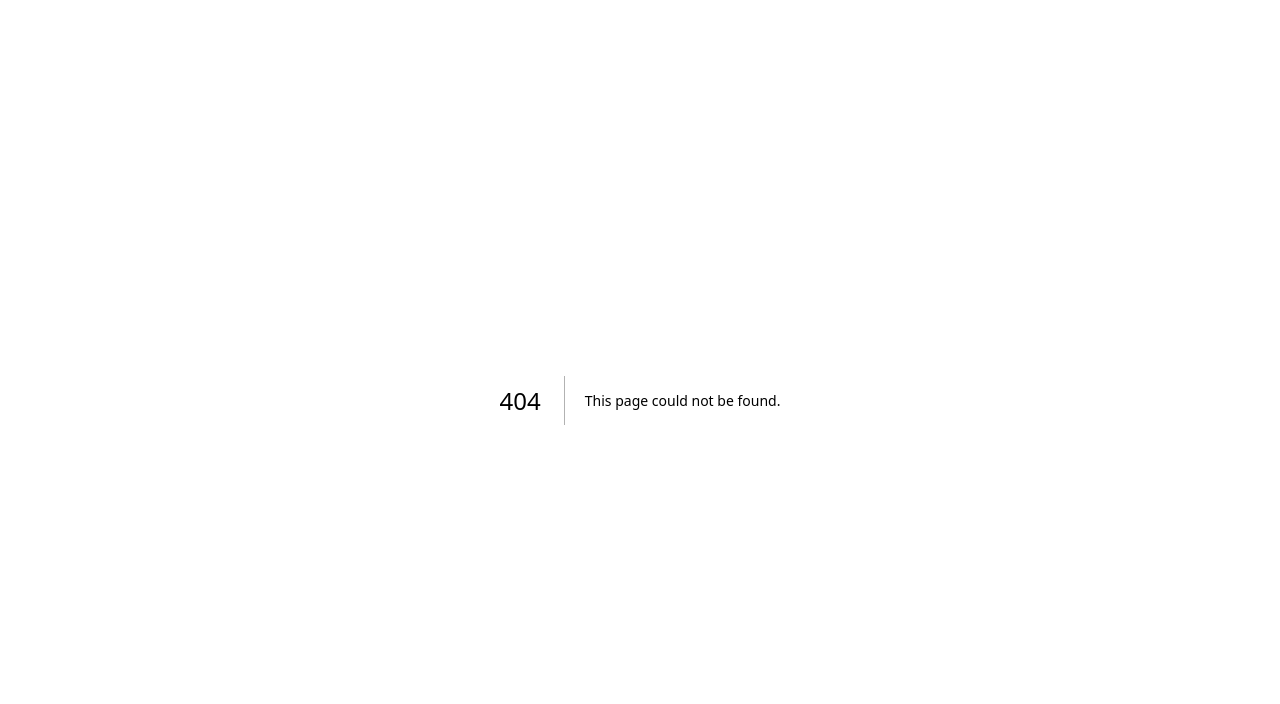
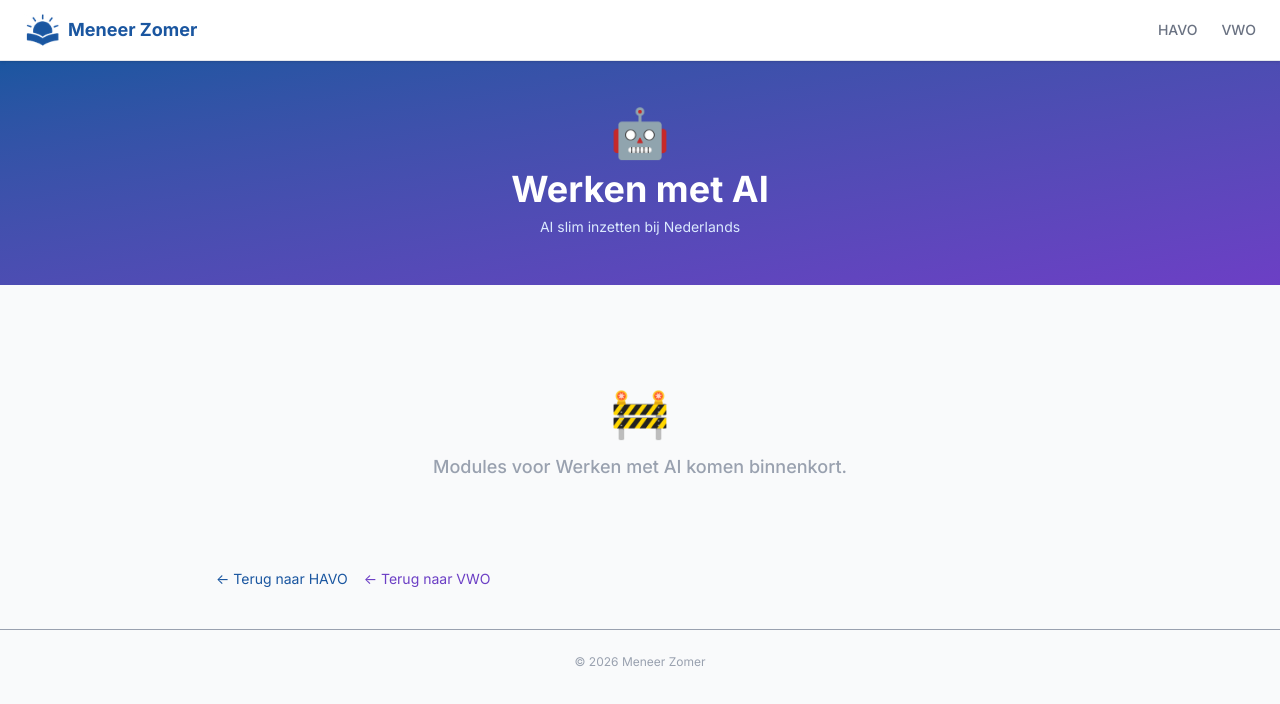
Before and after one commit to wyydby468s-ux/meneerzomer, a Next.js app: page /vaardigheid/ai in a window 1280 px wide. Before the commit this address had no page. Shown: the top 704 px of the page. Built offline with nearby package versions, Linux system fonts and the light colour scheme.

Commit message:
Vaardighedenpaginas toegevoegd

```diff
--- /dev/null
+++ b/app/vaardigheid/[slug]/page.tsx
@@ -0,0 +1,98 @@
+import Link from "next/link";
+import Header from "@/components/Header";
+import { lessen, vaardigheden } from "@/data/lessen";
+import { notFound } from "next/navigation";
+
+export async function generateStaticParams() {
+  return vaardigheden.map((v) => ({ slug: v.slug }));
+}
+
+export default async function VaardigheidPage({ params }: { params: Promise<{ slug: string }> }) {
+  const { slug } = await params;
+  const vaardigheid = vaardigheden.find((v) => v.slug === slug);
+  if (!vaardigheid) notFound();
+
+  const havoModules = lessen.filter(
+    (l) => l.vaardigheid === vaardigheid.naam && (l.niveau === "havo" || l.niveau === "beide")
+  );
+  const vwoModules = lessen.filter(
+    (l) => l.vaardigheid === vaardigheid.naam && (l.niveau === "vwo" || l.niveau === "beide")
+  );
+
+  return (
+    <main className="min-h-screen">
+      <Header />
+
+      <section className="bg-gradient-to-br from-[#1a56a0] to-[#6c3fc5] text-white px-6 py-12 text-center">
+        <div className="text-5xl mb-3">{vaardigheid.emoji}</div>
+        <h1 className="text-3xl md:text-4xl font-bold mb-2">{vaardigheid.naam}</h1>
+        <p className="text-blue-100 max-w-lg mx-auto text-sm">{vaardigheid.beschrijving}</p>
+      </section>
+
+      <section className="max-w-4xl mx-auto px-6 py-10">
+
+        {havoModules.length > 0 && (
+          <div className="mb-10">
+            <h2 className="text-xl font-bold text-gray-800 mb-4 flex items-center gap-2">
+              <span className="bg-[#e8f0fb] text-[#1a56a0] text-xs font-semibold px-3 py-1 rounded-full">HAVO</span>
+            </h2>
+            <div className="grid grid-cols-1 md:grid-cols-2 gap-4">
+              {havoModules.map((les) => (
+                <Link key={les.slug} href={`/les/${les.slug}`}
+                  className="bg-white rounded-xl p-5 shadow-sm border border-gray-100 hover:border-[#1a56a0] hover:shadow-md transition group">
+                  <div className="flex items-start gap-3">
+                    <span className="text-2xl">{les.emoji}</span>
+                    <div>
+                      <div className="font-semibold text-gray-800 group-hover:text-[#1a56a0] transition">{les.titel}</div>
+                      <div className="text-xs text-gray-500 mt-1">{les.ondertitel}</div>
+                      <div className="text-xs text-gray-400 mt-2">{les.leerdoelen.length} leerdoelen · {les.vragen.length} oefenvragen</div>
+                    </div>
+                  </div>
+                </Link>
+              ))}
+            </div>
+          </div>
+        )}
+
+        {vwoModules.length > 0 && (
+          <div className="mb-10">
+            <h2 className="text-xl font-bold text-gray-800 mb-4 flex items-center gap-2">
+              <span className="bg-[#f3eeff] text-[#6c3fc5] text-xs font-semibold px-3 py-1 rounded-full">VWO</span>
+            </h2>
+            <div className="grid grid-cols-1 md:grid-cols-2 gap-4">
+              {vwoModules.map((les) => (
+                <Link key={les.slug} href={`/les/${les.slug}`}
+                  className="bg-white rounded-xl p-5 shadow-sm border border-gray-100 hover:border-[#6c3fc5] hover:shadow-md transition group">
+                  <div className="flex items-start gap-3">
+                    <span className="text-2xl">{les.emoji}</span>
+                    <div>
+                      <div className="font-semibold text-gray-800 group-hover:text-[#6c3fc5] transition">{les.titel}</div>
+                      <div className="text-xs text-gray-500 mt-1">{les.ondertitel}</div>
+                      <div className="text-xs text-gray-400 mt-2">{les.leerdoelen.length} leerdoelen · {les.vragen.length} oefenvragen</div>
+                    </div>
+                  </div>
+                </Link>
+              ))}
+            </div>
+          </div>
+        )}
+
+        {havoModules.length === 0 && vwoModules.length === 0 && (
+          <div className="text-center py-16 text-gray-400">
+            <div className="text-5xl mb-4">🚧</div>
+            <p className="text-lg font-medium">Modules voor {vaardigheid.naam} komen binnenkort.</p>
+          </div>
+        )}
+
+        <div className="flex gap-4 mt-6">
+          <Link href="/havo" className="text-sm text-[#1a56a0] hover:underline">← Terug naar HAVO</Link>
+          <Link href="/vwo" className="text-sm text-[#6c3fc5] hover:underline">← Terug naar VWO</Link>
+        </div>
+      </section>
+
+      <footer className="text-center text-xs text-gray-400 py-6 border-t">
+        © {new Date().getFullYear()} Meneer Zomer
+      </footer>
+    </main>
+  );
+}
```
